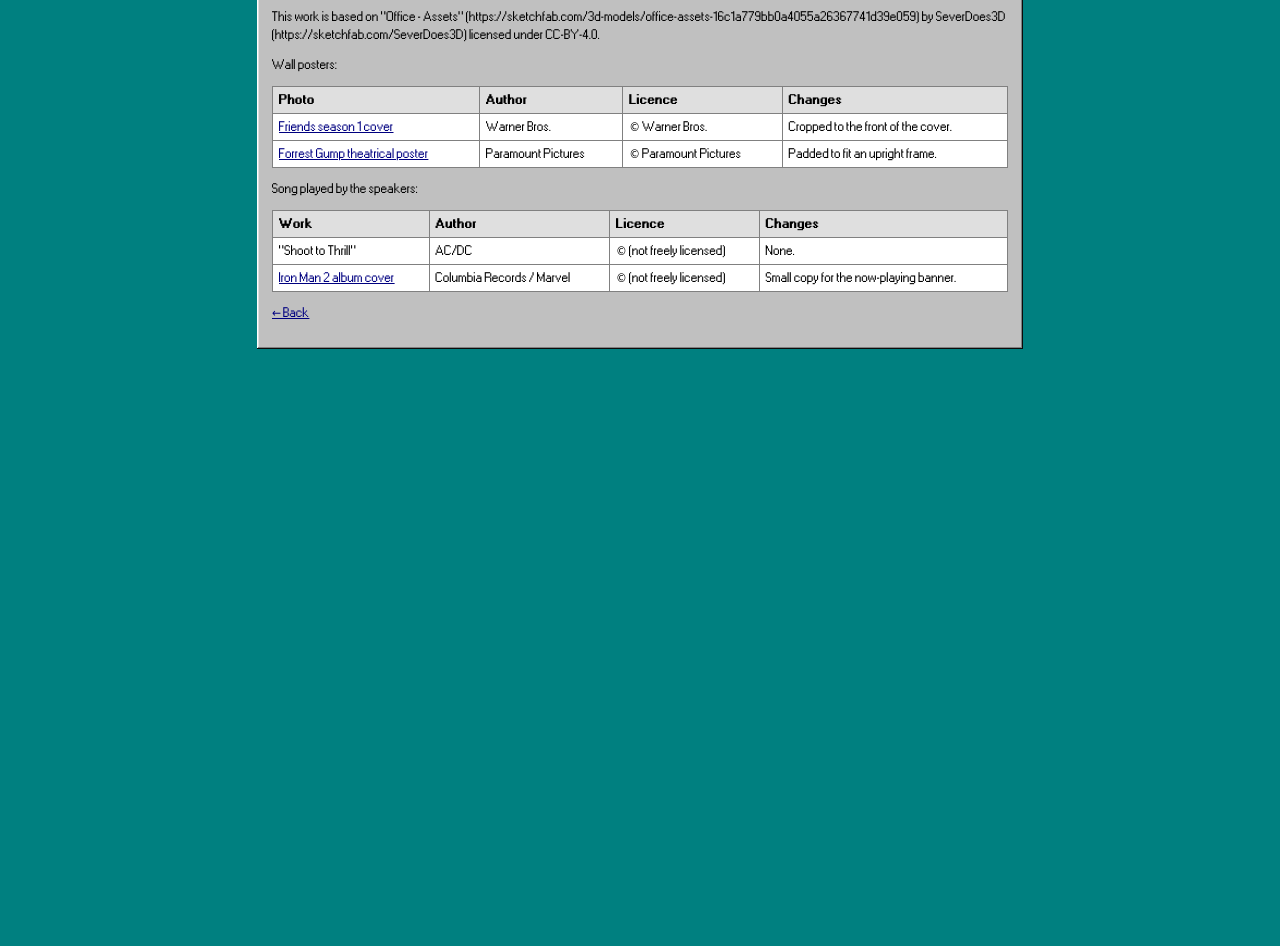
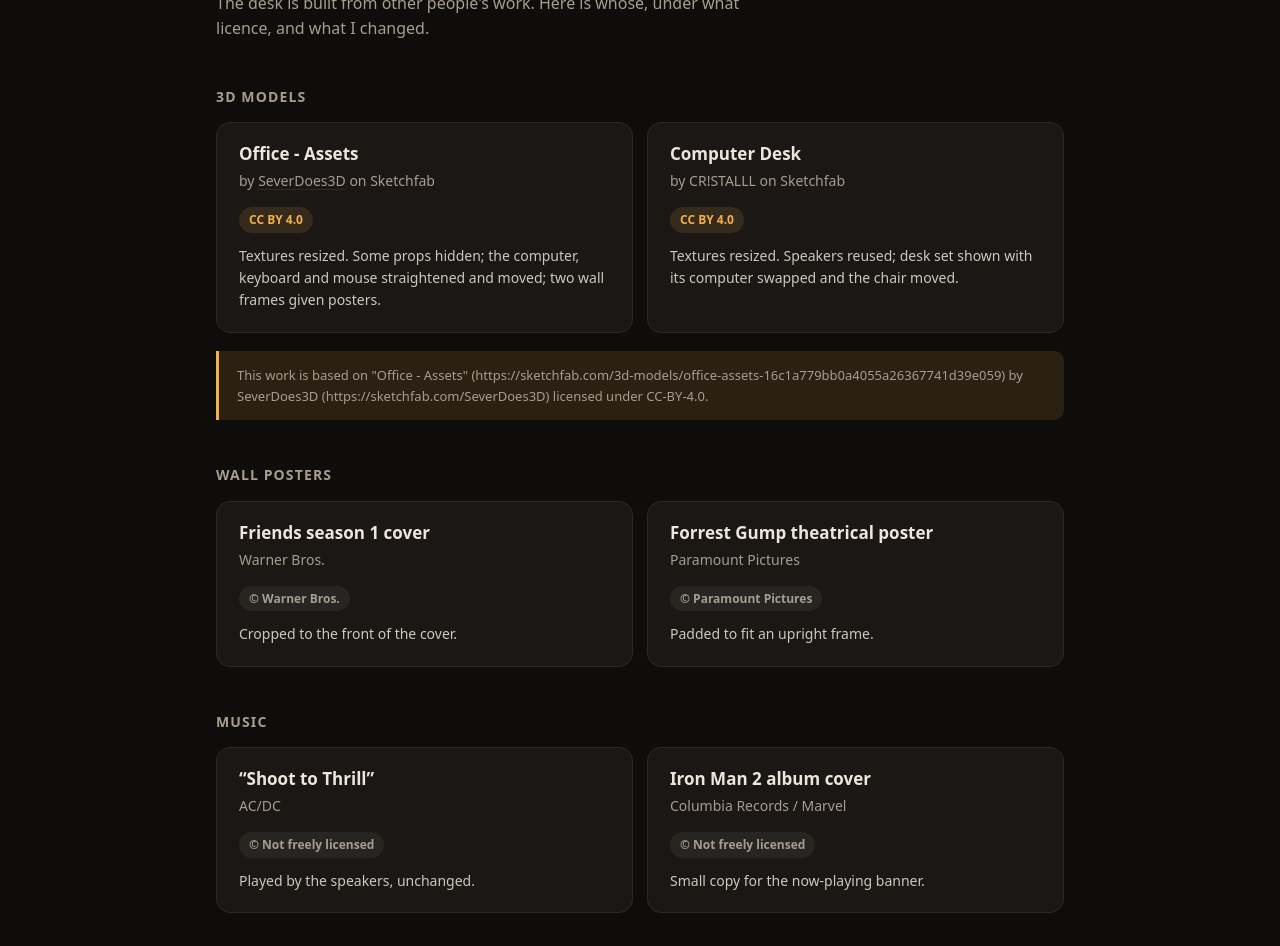
Before and after one commit to KunalKumarkkr01/kunalkr.dev, a plain HTML site: page site/credits.html in a window 1280 px wide. Shown: the part 227-1173 px from the top of the page. Before the commit the page ends 800 px from the top, so only its background shows below. Drawn offline with Linux system fonts and the light colour scheme.

Commit message:
Credits: modern dark layout instead of the Win95 window (#7)
## What
- `credits.html` redesigned: dark page with cards per group (3D models,
wall posters, music), licence tags, the desk lamp's amber as the accent.
System fonts only, so nothing loads off-site and the CSP is untouched.
- Content unchanged. The CC-BY attribution sentence stays verbatim.
- The desk link reads **Credits** (was "3D model credits"), since the
page covers posters and music too.
- New smoke check: the credits page keeps the CC-BY attribution line.

## Verified
- Checked at 1440 px and 360 px (no horizontal scroll).
- Test suites 128 / 66 / 1037 pass.

```diff
--- a/site/credits.html
+++ b/site/credits.html
@@ -3,48 +3,133 @@
 <head>
 <meta charset="utf-8">
 <meta name="viewport" content="width=device-width, initial-scale=1">
-<title>3D model credits — Kunal Kumar</title>
+<title>Credits — Kunal Kumar</title>
 <meta name="robots" content="noindex">
+<meta name="color-scheme" content="dark">
 <style>
-  @font-face{font-family:'MS Sans Serif';src:url('fonts/ms_sans_serif.woff2') format('woff2');font-weight:400}
-  @font-face{font-family:'MS Sans Serif';src:url('fonts/ms_sans_serif_bold.woff2') format('woff2');font-weight:700}
-  body{margin:0;min-height:100vh;background:#008080;font:12px/1.5 'MS Sans Serif',Tahoma,sans-serif;color:#000;display:flex;align-items:flex-start;justify-content:center;padding:24px 16px;box-sizing:border-box}
-  .win{max-width:760px;width:100%;background:#c0c0c0;padding:3px;box-shadow:inset -1px -1px 0 #0a0a0a,inset 1px 1px 0 #fff,inset -2px -2px 0 #808080,inset 2px 2px 0 #dfdfdf}
-  .bar{background:linear-gradient(90deg,#000080,#1084d0);color:#fff;font-weight:700;padding:3px 6px}
-  .body{padding:12px;overflow-x:auto}
-  table{border-collapse:collapse;background:#fff;width:100%;min-width:520px}
-  th,td{border:1px solid #808080;padding:4px 6px;text-align:left;vertical-align:top}
-  th{background:#dfdfdf}
-  a{color:#000080}
+  :root{
+    --bg:#0f0d0b; --surface:#1a1714; --surface-hover:#221e1a; --border:#2e2924;
+    --text:#ece6dc; --muted:#a69d90; --accent:#f2b04c; --accent-soft:rgba(242,176,76,.12);
+    --radius:14px;
+  }
+  *{box-sizing:border-box}
+  html{-webkit-text-size-adjust:100%}
+  body{
+    margin:0; min-height:100vh; color:var(--text); line-height:1.6;
+    font:16px/1.6 system-ui,-apple-system,"Segoe UI",Roboto,"Helvetica Neue",Arial,sans-serif;
+    background:var(--bg) radial-gradient(1200px 600px at 15% -10%,rgba(242,176,76,.10),transparent 60%);
+  }
+  main{max-width:880px; margin:0 auto; padding:56px 16px 72px}
+  a{color:var(--accent); text-decoration:none}
+  a:hover{text-decoration:underline; text-underline-offset:3px}
+  a:focus-visible{outline:2px solid var(--accent); outline-offset:3px; border-radius:4px}
+
+  .back{
+    display:inline-flex; align-items:center; gap:8px; font-size:14px; color:var(--muted);
+    padding:8px 14px; border:1px solid var(--border); border-radius:999px; transition:.15s;
+  }
+  .back:hover{color:var(--text); border-color:var(--accent); text-decoration:none}
+
+  header{margin:32px 0 40px}
+  .eyebrow{font-size:13px; letter-spacing:.12em; text-transform:uppercase; color:var(--accent); margin:0 0 8px}
+  h1{font-size:clamp(32px,6vw,44px); line-height:1.1; margin:0 0 12px; letter-spacing:-.02em}
+  .lead{color:var(--muted); margin:0; max-width:60ch}
+
+  section{margin-top:44px}
+  h2{font-size:14px; font-weight:600; letter-spacing:.08em; text-transform:uppercase; color:var(--muted); margin:0 0 14px}
+  .grid{display:grid; gap:14px; grid-template-columns:repeat(auto-fill,minmax(min(100%,380px),1fr))}
+
+  .card{
+    background:var(--surface); border:1px solid var(--border); border-radius:var(--radius);
+    padding:20px 22px; transition:background .15s,border-color .15s;
+  }
+  .card:hover{background:var(--surface-hover); border-color:#3d362f}
+  .card h3{font-size:17px; margin:0 0 4px; line-height:1.35}
+  .card h3 a{color:var(--text)}
+  .by{color:var(--muted); font-size:14px; margin:0 0 14px}
+  .by a{color:var(--muted); text-decoration:underline; text-underline-offset:3px; text-decoration-color:var(--border)}
+  .by a:hover{color:var(--accent)}
+  .tag{
+    display:inline-block; font-size:12px; font-weight:600; padding:3px 10px; border-radius:999px;
+    background:var(--accent-soft); color:var(--accent); margin-bottom:12px;
+  }
+  .tag.closed{background:rgba(255,255,255,.06); color:var(--muted)}
+  .changes{font-size:14px; color:var(--text); opacity:.85; margin:0}
+
+  .note{
+    margin-top:18px; font-size:13px; color:var(--muted); padding:14px 18px;
+    border-left:3px solid var(--accent); background:var(--accent-soft); border-radius:0 10px 10px 0;
+  }
+  footer{margin-top:56px; padding-top:24px; border-top:1px solid var(--border); color:var(--muted); font-size:14px}
 </style>
 </head>
 <body>
-<div class="win">
-  <div class="bar">3D model credits</div>
-  <div class="body">
-    <p>The desk scene uses these models from <a href="https://sketchfab.com">Sketchfab</a>, each under the
-      <a href="https://creativecommons.org/licenses/by/4.0/">Creative Commons Attribution 4.0</a> licence.</p>
-    <table>
-      <tr><th>Model</th><th>Author</th><th>Changes</th></tr>
-      <tr><td><a href="https://sketchfab.com/3d-models/office-assets-16c1a779bb0a4055a26367741d39e059">Office - Assets</a></td><td><a href="https://sketchfab.com/SeverDoes3D">SeverDoes3D</a></td><td>Textures resized. Some props hidden; the computer, keyboard and mouse straightened and moved; two wall frames given posters.</td></tr>
-      <tr><td><a href="https://sketchfab.com/3d-models/computer-desk-ff0674f66e11462e8b3417dee2b58ac9">Computer Desk</a></td><td>CR!STALLL</td><td>Textures resized. Speakers reused; desk set shown with its computer swapped and the chair moved.</td></tr>
-    </table>
-    <p>This work is based on "Office - Assets" (https://sketchfab.com/3d-models/office-assets-16c1a779bb0a4055a26367741d39e059)
+<main>
+  <a class="back" href="./">&larr; Back to the desk</a>
+
+  <header>
+    <p class="eyebrow">kunalkr.dev</p>
+    <h1>Credits</h1>
+    <p class="lead">The desk is built from other people's work. Here is whose, under what licence, and what I changed.</p>
+  </header>
+
+  <section aria-labelledby="models">
+    <h2 id="models">3D models</h2>
+    <div class="grid">
+      <article class="card">
+        <h3><a href="https://sketchfab.com/3d-models/office-assets-16c1a779bb0a4055a26367741d39e059">Office - Assets</a></h3>
+        <p class="by">by <a href="https://sketchfab.com/SeverDoes3D">SeverDoes3D</a> on Sketchfab</p>
+        <span class="tag"><a href="https://creativecommons.org/licenses/by/4.0/">CC BY 4.0</a></span>
+        <p class="changes">Textures resized. Some props hidden; the computer, keyboard and mouse straightened and moved; two wall frames given posters.</p>
+      </article>
+      <article class="card">
+        <h3><a href="https://sketchfab.com/3d-models/computer-desk-ff0674f66e11462e8b3417dee2b58ac9">Computer Desk</a></h3>
+        <p class="by">by CR!STALLL on Sketchfab</p>
+        <span class="tag"><a href="https://creativecommons.org/licenses/by/4.0/">CC BY 4.0</a></span>
+        <p class="changes">Textures resized. Speakers reused; desk set shown with its computer swapped and the chair moved.</p>
+      </article>
+    </div>
+    <p class="note">This work is based on "Office - Assets" (https://sketchfab.com/3d-models/office-assets-16c1a779bb0a4055a26367741d39e059)
       by SeverDoes3D (https://sketchfab.com/SeverDoes3D) licensed under CC-BY-4.0.</p>
-    <p>Wall posters:</p>
-    <table>
-      <tr><th>Photo</th><th>Author</th><th>Licence</th><th>Changes</th></tr>
-      <tr><td><a href="https://en.wikipedia.org/wiki/File:Friends_Season_1_DVD.jpg">Friends season 1 cover</a></td><td>Warner Bros.</td><td>&copy; Warner Bros.</td><td>Cropped to the front of the cover.</td></tr>
-      <tr><td><a href="https://en.wikipedia.org/wiki/File:Forrest_Gump_poster.jpg">Forrest Gump theatrical poster</a></td><td>Paramount Pictures</td><td>&copy; Paramount Pictures</td><td>Padded to fit an upright frame.</td></tr>
-    </table>
-    <p>Song played by the speakers:</p>
-    <table>
-      <tr><th>Work</th><th>Author</th><th>Licence</th><th>Changes</th></tr>
-      <tr><td>&ldquo;Shoot to Thrill&rdquo;</td><td>AC/DC</td><td>&copy; (not freely licensed)</td><td>None.</td></tr>
-      <tr><td><a href="https://music.apple.com/us/album/iron-man-2/575998519">Iron Man 2 album cover</a></td><td>Columbia Records / Marvel</td><td>&copy; (not freely licensed)</td><td>Small copy for the now-playing banner.</td></tr>
-    </table>
-    <p><a href="./">&larr; Back</a></p>
-  </div>
-</div>
+  </section>
+
+  <section aria-labelledby="posters">
+    <h2 id="posters">Wall posters</h2>
+    <div class="grid">
+      <article class="card">
+        <h3><a href="https://en.wikipedia.org/wiki/File:Friends_Season_1_DVD.jpg">Friends season 1 cover</a></h3>
+        <p class="by">Warner Bros.</p>
+        <span class="tag closed">&copy; Warner Bros.</span>
+        <p class="changes">Cropped to the front of the cover.</p>
+      </article>
+      <article class="card">
+        <h3><a href="https://en.wikipedia.org/wiki/File:Forrest_Gump_poster.jpg">Forrest Gump theatrical poster</a></h3>
+        <p class="by">Paramount Pictures</p>
+        <span class="tag closed">&copy; Paramount Pictures</span>
+        <p class="changes">Padded to fit an upright frame.</p>
+      </article>
+    </div>
+  </section>
+
+  <section aria-labelledby="music">
+    <h2 id="music">Music</h2>
+    <div class="grid">
+      <article class="card">
+        <h3>&ldquo;Shoot to Thrill&rdquo;</h3>
+        <p class="by">AC/DC</p>
+        <span class="tag closed">&copy; Not freely licensed</span>
+        <p class="changes">Played by the speakers, unchanged.</p>
+      </article>
+      <article class="card">
+        <h3><a href="https://music.apple.com/us/album/iron-man-2/575998519">Iron Man 2 album cover</a></h3>
+        <p class="by">Columbia Records / Marvel</p>
+        <span class="tag closed">&copy; Not freely licensed</span>
+        <p class="changes">Small copy for the now-playing banner.</p>
+      </article>
+    </div>
+  </section>
+
+  <footer>The portrait and the bike photo are my own.</footer>
+</main>
 </body>
 </html>
--- a/site/scene.js
+++ b/site/scene.js
@@ -295,7 +295,7 @@ function buildLayer() {
         <div class="dl-meta"><span class="dl-file"></span><span class="dl-pct">0%</span></div>
       </div>
     </div>
-    <a class="desk-credits" href="credits.html" target="_blank" rel="noopener" hidden>3D model credits</a>
+    <a class="desk-credits" href="credits.html" target="_blank" rel="noopener" hidden>Credits</a>
     <button class="desk-enter" type="button">Turn on the computer &#9656;</button>
     <div class="desk-tag desk-resume-tag" hidden>
       <button type="button" aria-expanded="false">Résumé</button>
```
Also changed, not shown: 1 other file.
